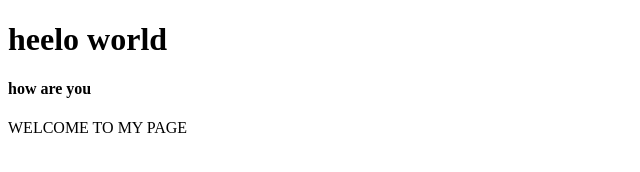
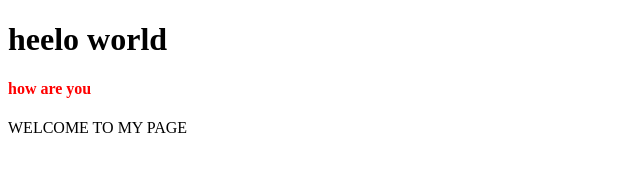
Before and after one commit to IbrahimKadry/hello, a plain HTML site: page index.html in a window 1280 px wide. Shown: the full height of the page, 0-640 px from the left. Drawn offline with Linux system fonts and the light colour scheme.

Commit message:
add style

```diff
--- a/index.html
+++ b/index.html
@@ -7,7 +7,7 @@
 </head>
 <body>
     <h1>heelo world</h1>
-    <h4>how are you </h4>
+    <h4 style="color:red;">how are you </h4>
     <P>WELCOME TO MY PAGE</P>
 </body>
 </html>
```
